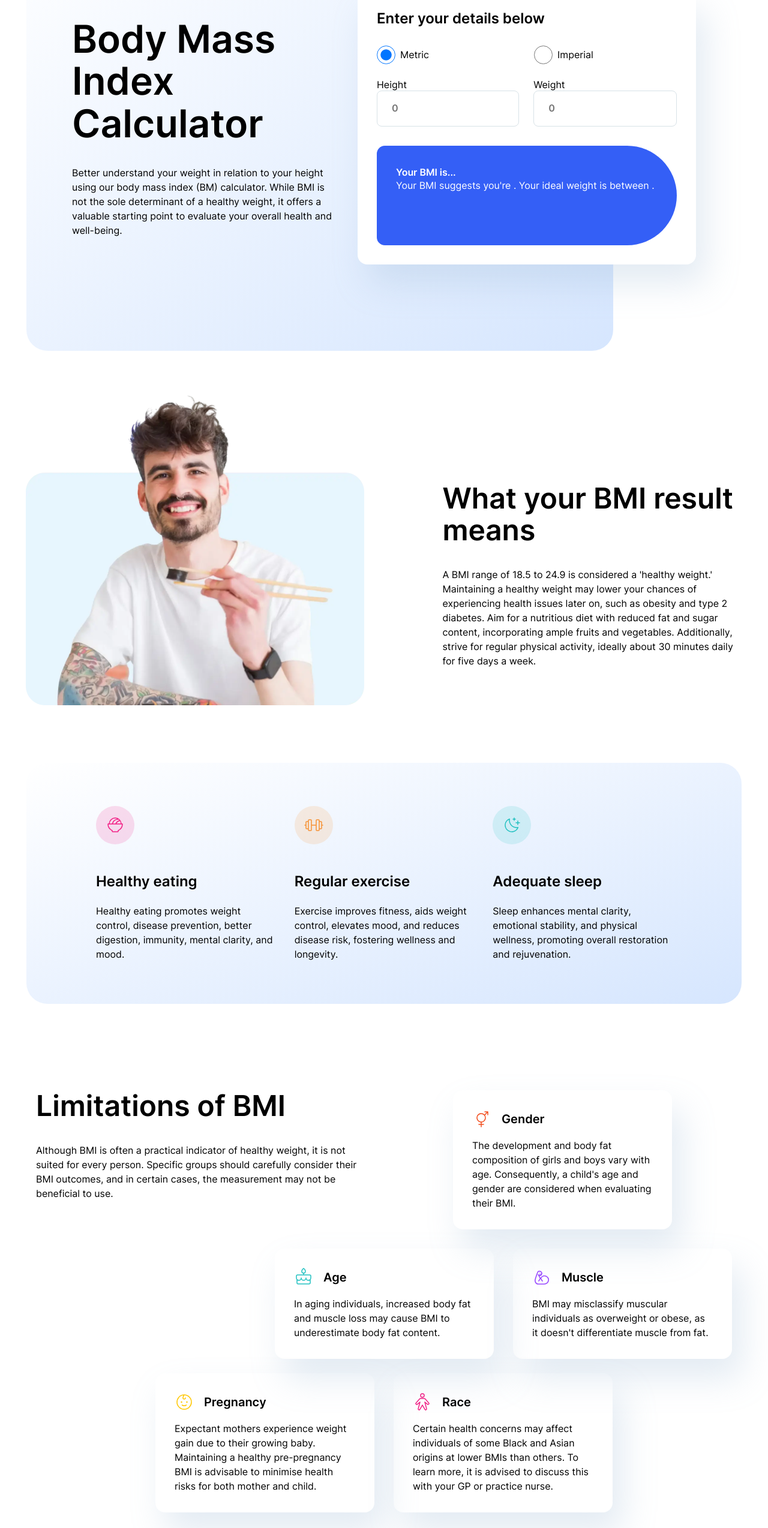
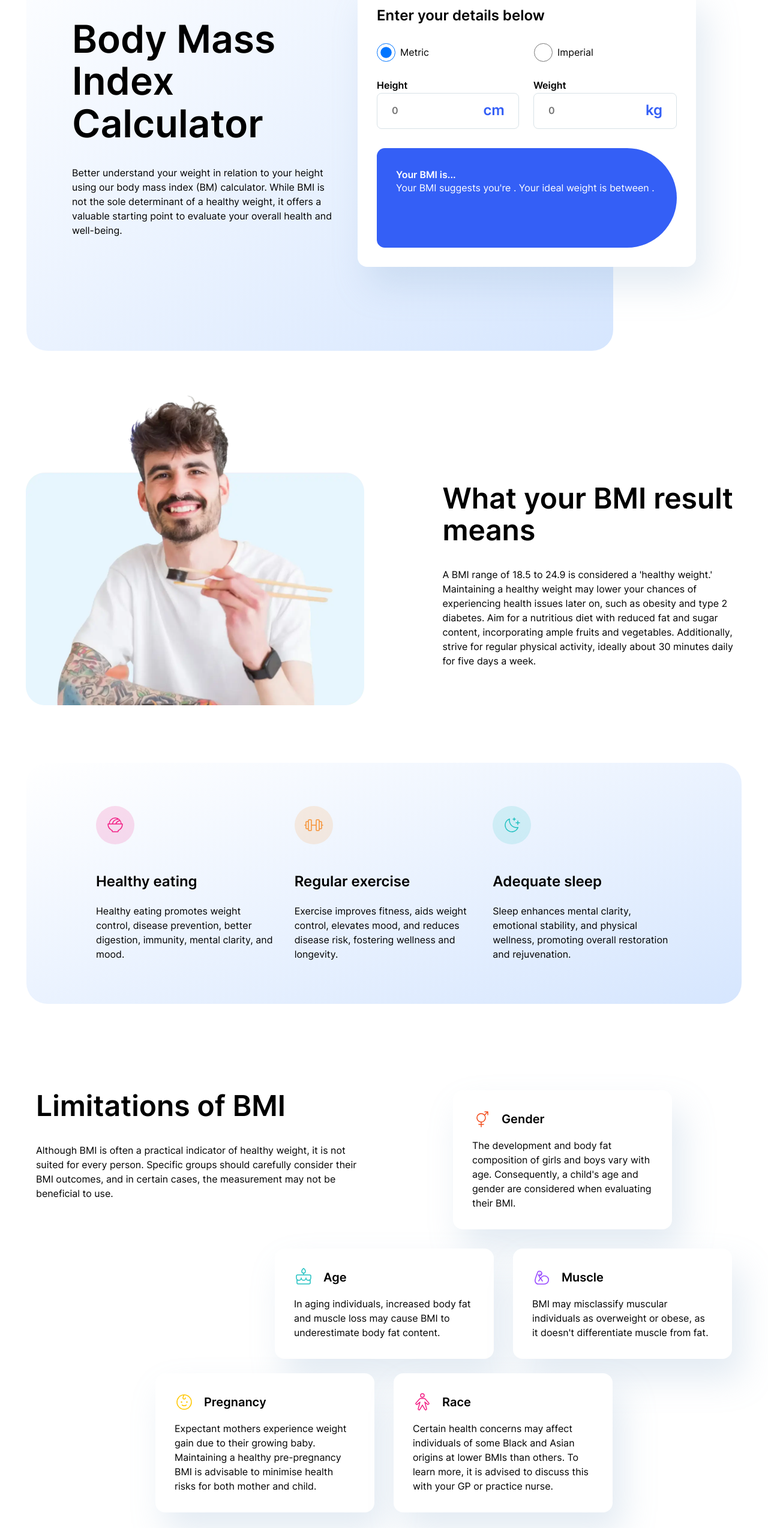
Before and after one commit to GazdagB/fm-bmi-calculator, a plain HTML site: page index.html in a window 1280 px wide. Shown: the part 152-2700 px from the top of the page at 60% size. Drawn offline with Linux system fonts and the light colour scheme.

Commit message:
Desktop page done

```diff
--- a/index.html
+++ b/index.html
@@ -41,11 +41,11 @@
             </div>
             <!-- TEXT INPUTS -->
             <div class="input-text-container">
-              <div>
+              <div data-unit="cm" class="height-wrapper u-heading-m">
                 <label for="height">Height</label>
                 <input class="u-heading-m input-text" type="text" id="height" name="height" placeholder="0" required>
               </div>
-              <div>
+              <div data-unit="kg" class="weight-wrapper u-heading-m">
                 <label for="weight">Weight</label>
                 <input class="u-heading-m input-text" type="text" id="weight" name="weight" placeholder="0" required>
               </div>
@@ -152,7 +152,7 @@
           </div>
         </div>
         <div class="row-3 row">
-          <div class="card">
+          <div class="card card-4">
             <div>
               <img src="./assets/images/icon-pregnancy.svg" alt="">
               <h3 class="u-heading-s">Pregnancy</h3>
@@ -163,7 +163,7 @@
               and child.
             </p>
           </div>
-          <div class="card">
+          <div class="card card-5">
             <div>
               <img src="./assets/images/icon-race.svg" alt="">
               <h3 class="u-heading-s">Race</h3>
--- a/style.css
+++ b/style.css
@@ -74,6 +74,8 @@ font-size: 1.4rem;
 line-height: 150%;
 }
 /* ================================ */
+
+
 
 .hero{
     height: 730px;
@@ -179,6 +181,22 @@ input[type="radio"]{
     gap: 24px;
 }
 
+.height-wrapper{
+    position: relative;
+}
+
+.weight-wrapper{
+    position: relative;
+}
+
+.height-wrapper::after, .weight-wrapper::after{
+    content: attr(data-unit);
+    right: 24px;
+    top: 50%;
+    position: absolute;
+    color: var(--primary-background);
+}
+
 .radio-container > div{
     display: flex;
     gap: 8px;
@@ -258,6 +276,7 @@ img.eating-man{
     box-shadow: 16px 32px 56px rgba(143, 174, 207, 0.25);
     border-radius: 16px;
     position: relative;
+    background: var(--white);
 }
 
 
@@ -283,12 +302,17 @@ img.eating-man{
 }
 
 .card-1{
-    z-index: 1;
+    z-index: 2;
     position: relative;
 }
 
 .card-2, .card-3{
-    z-index: 2;
+    z-index: 3;
+    position: relative;
+}
+
+.card-4, .card-5{
+    z-index: 4;
     position: relative;
 }
 
```
